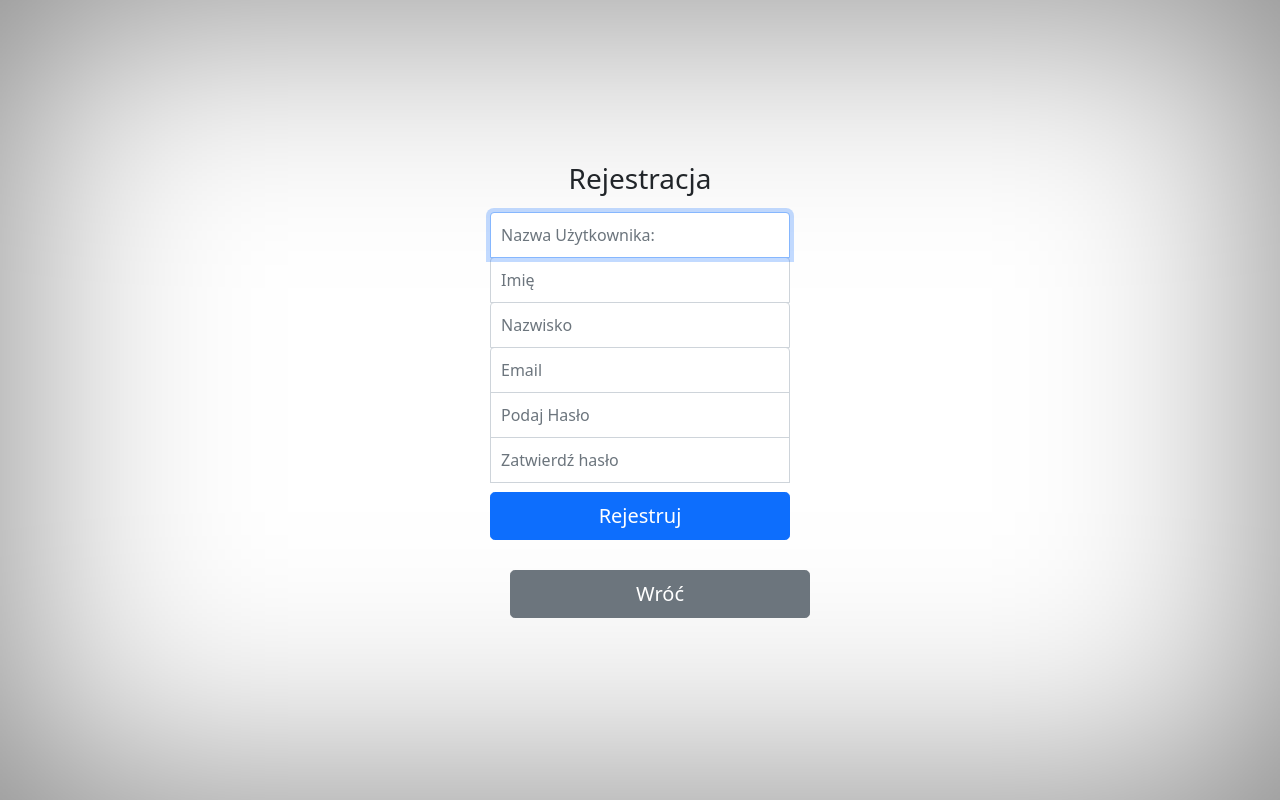
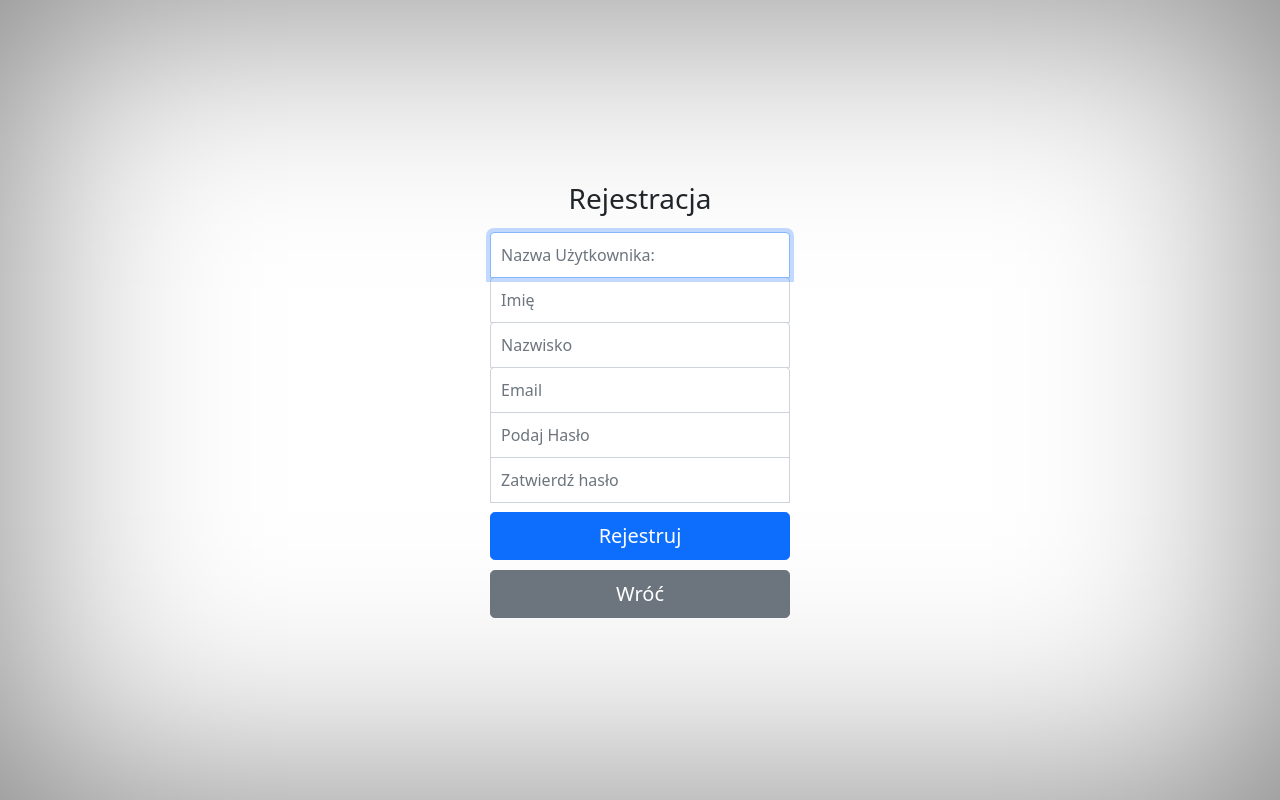
Before and after one commit to doczkowska/iwbMacMisz260, a Django app: page /signup/ in a window 1280 px wide. Run offline with Django 3.2, Linux system fonts and the light colour scheme.

Commit message:
Poprawki 2
drobne poprawki odnośnie rejestracji

```diff
--- a/service/templates/service/start.html
+++ b/service/templates/service/start.html
@@ -5,7 +5,7 @@
 <link href="https://cdn.jsdelivr.net/npm/bootstrap@5.0.0-beta1/dist/css/bootstrap.min.css" rel="stylesheet" integrity="sha384-giJF6kkoqNQ00vy+HMDP7azOuL0xtbfIcaT9wjKHr8RbDVddVHyTfAAsrekwKmP1" crossorigin="anonymous">
 
 
-    <link href="start.css" rel="stylesheet">
+    <link href="/static/start.css" rel="stylesheet">
   </head>
   <body class="d-flex h-100 text-center text-dark bg-white">
 
--- a/static/signin.css
+++ b/static/signin.css
@@ -48,9 +48,7 @@ body {
 .checkbox{
   margin-top: 10px;
 }
-.btn-secondary{
-  margin: 20px;
-}
+
 .fp:hover,
 .fp:focus{
   border-bottom-color: black;
--- a/templates/signup.html
+++ b/templates/signup.html
@@ -14,7 +14,7 @@
     <h1 class="h3 mb-3 fw-normal">Rejestracja</h1>
 <form>
 	<label for="inputUsername" class="visually-hidden">User</label>
-    	<input type="Username" id="inputName" class="form-control" placeholder="Nazwa Użytkownika:" {{form.username}}
+    	<input type="Username" id="inputUsername" class="form-control" placeholder="Nazwa Użytkownika:" {{form.username}}
     <label for="inputName" class="visually-hidden">User</label>
     	<input type="Name" id="inputName" class="form-control" placeholder="Imię" {{form.first_name}}
     <label for="inputSurname" class="visually-hidden">Surname</label>
```
